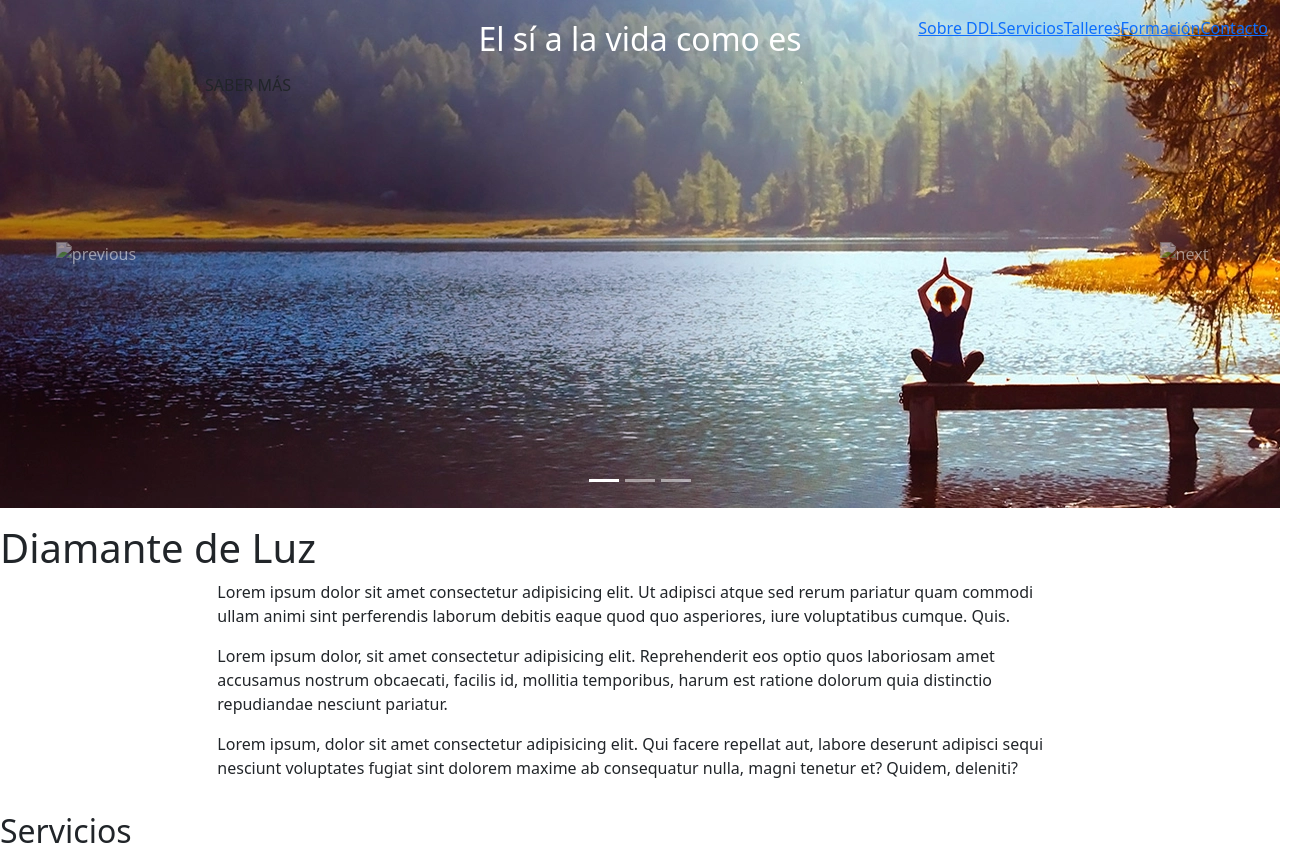
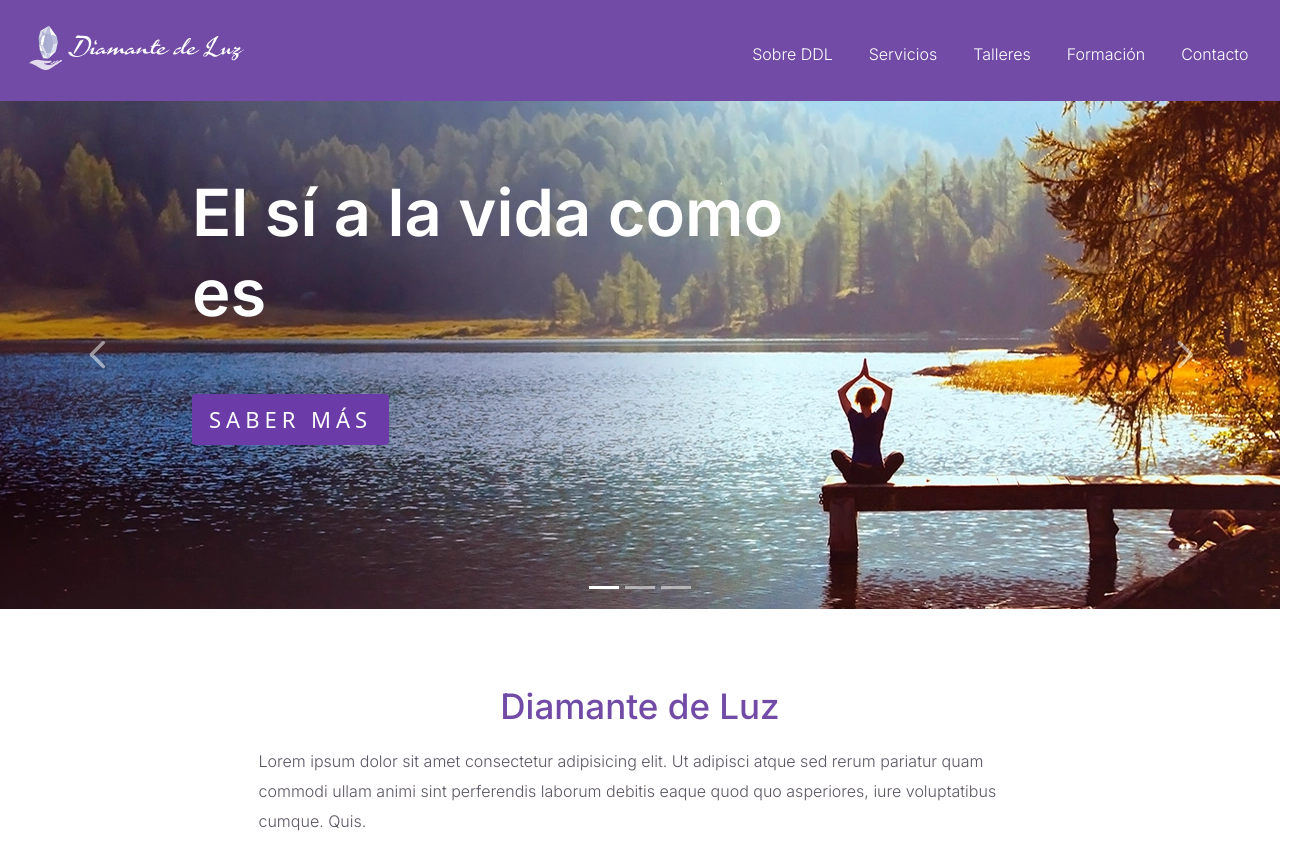
Before and after one commit to anci-nieva-atrib/diamantedeluz, a plain HTML site: page index.html in a window 1280 px wide. Shown: the top 853 px of the page, 1305 px wide, since content can reach past the window. Drawn offline with nearby package versions, Linux system fonts and the light colour scheme; the site is published under a folder, as on GitHub Pages, so addresses that start at the root find nothing.

Commit message:
actualizacion

```diff
--- a/index.html
+++ b/index.html
@@ -11,7 +11,7 @@
     <link href="https://cdn.jsdelivr.net/npm/bootstrap@5.0.2/dist/css/bootstrap.min.css" rel="stylesheet" integrity="sha384-EVSTQN3/azprG1Anm3QDgpJLIm9Nao0Yz1ztcQTwFspd3yD65VohhpuuCOmLASjC" crossorigin="anonymous">
 
     <!-- CSS -->
-    <link rel="stylesheet" href="/CSS/style.css">
+    <link rel="stylesheet" href="CSS/style.css">
 
     <title>Diamante de Luz</title>
 </head>
@@ -22,7 +22,7 @@
             <div class="container-fluid">
                 <a class="navbar-brand" href="index.html"><img src="Multimedia/logo/Logo.svg" alt="Logo de Diamante de Luz"></a>
                 <button class="navbar-toggler" type="button" data-bs-toggle="collapse" data-bs-target="#navbarNavAltMarkup" aria-controls="navbarNavAltMarkup" aria-expanded="false" aria-label="Toggle navigation">
-                    <img src="/Multimedia/iconos/menu_mobile.svg" alt="Menu hamburguesa">
+                    <img src="Multimedia/iconos/menu_mobile.svg" alt="Menu hamburguesa">
                 </button>
 
                 <div class="collapse navbar-collapse" id="navbarNavAltMarkup">
@@ -98,11 +98,11 @@
           </div>
 
                 <button class="carousel-control-prev" type="button" data-bs-target="#SliderBv5" data-bs-slide="prev">
-                    <img src="/Multimedia/iconos/previous.svg" alt="previous">
+                    <img src="Multimedia/iconos/previous.svg" alt="previous">
                 </button>
 
                 <button class="carousel-control-next" type="button" data-bs-target="#SliderBv5" data-bs-slide="next">
-                    <img src="/Multimedia/iconos/next.svg" alt="next">
+                    <img src="Multimedia/iconos/next.svg" alt="next">
                 </button>
         </header>
         <!-- ends header carrousel-->
```
Also changed, not shown: Páginas/contacto.html (+1 -1 lines), Páginas/formacion.html (+1 -1 lines), Páginas/sobre-ddl.html (+1 -1 lines).
